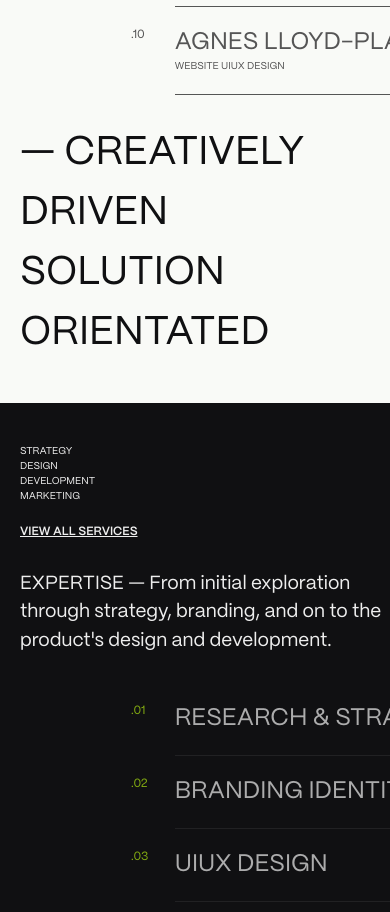
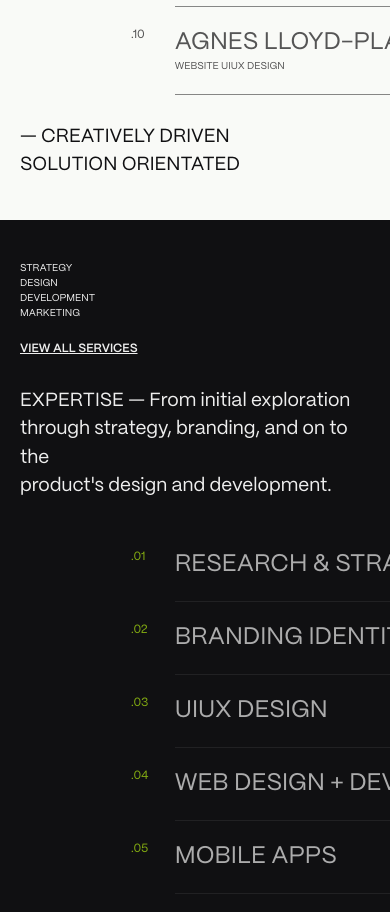
Before and after one commit to osas2211/inspirux-clone, a Next.js app: page / in a window 390 px wide. Shown: the part 2620-3532 px from the top of the page. Built offline with nearby package versions, Linux system fonts and the light colour scheme.

Commit message:
finish up services section

```diff
--- a/app/globals.css
+++ b/app/globals.css
@@ -63,3 +63,34 @@
 .screen-loader {
   clip-path: polygon(0 0, 100% 0, 100% 100%, 0 100%);
 }
+
+.line-bottom {
+  position: relative;
+  overflow-x: hidden;
+}
+
+.line-bottom::before {
+  position: absolute;
+  display: inline-block;
+  content: "";
+  width: 100%;
+  height: 1px;
+  background-color: #b3ec11;
+  bottom: 0;
+  left: 0;
+  transform: translateX(-120%);
+  transition: 0.8s;
+}
+
+.line-bottom:hover::before {
+  transform: translateX(0%);
+}
+
+.line-bottom:hover .rotate-icon {
+  transform: rotate(-45deg);
+  transition: 0.5s;
+}
+
+.rotate-icon {
+  transition: 0.5s;
+}
--- a/components/Services.tsx
+++ b/components/Services.tsx
@@ -3,7 +3,7 @@ import { useRevealLeft } from "@/hooks/useRevealLeft"
 import { useTextReveal } from "@/hooks/useTextReveal"
 import gsap from "gsap"
 import Link from "next/link"
-import React, { useEffect } from "react"
+import React, { useEffect, useState } from "react"
 
 export const Services = () => {
   const {} = useTextReveal(".services-text-reveal", false)
@@ -40,7 +40,10 @@ export const Services = () => {
         // end: "+=800px",
       },
     })
+    gsap.set(`.selected-service-inner`, { translateY: "-120%", height: 0 })
   }, [])
+
+  const [active, setActive] = useState(-1)
 
   return (
     <div>
@@ -96,7 +99,7 @@ export const Services = () => {
                 </span>
               </h2>
             </div>
-            <div className="md:hidden block">
+            <div className="md:hidden block pr-4">
               <h2 className="overflow-hidden">
                 <span className="services-text-reveal">
                   EXPERTISE — From initial exploration
@@ -119,21 +122,105 @@ export const Services = () => {
               id="selected-service-links"
             >
               {services.map((service, index) => {
+                const isActive = index === active
+
                 return (
                   <div
                     key={index}
                     className="uppercase w-full flex selected-service-link will-change-scroll cursor-pointer"
+                    onClick={() => {
+                      if (isActive) {
+                        setActive(-1)
+                        gsap.to(`.selected-service-inner-${index}`, {
+                          // translateY: "-120%",
+                          height: 0,
+                          ease: "power1.out",
+                          opacity: 0,
+                          duration: 0.5,
+                        })
+                      } else {
+                        gsap.to(`.selected-service-inner-${active}`, {
+                          // translateY: "-120%",
+                          height: 0,
+                          ease: "power1.out",
+                          opacity: 0,
+                          duration: 0.5,
+                        })
+                        setActive(index)
+                        gsap.to(`.selected-service-inner-${index}`, {
+                          translateY: 0,
+                          height: "auto",
+                          opacity: 1,
+                        })
+                      }
+                    }}
                   >
                     <p className="text-xs w-[50px] md:mt-[30px] mt-[20px] text-primary">
-                      .{index < 4 ? `0${index + 1}` : `${index + 1}`}
+                      .{index < 9 ? `0${index + 1}` : `${index + 1}`}
                     </p>
-                    <div className="w-full border-b-[1px] border-b-[#f9faf7]/10 md:py-10 py-5 md:pr-10 pr-5 flex items-center justify-between">
-                      <div>
-                        <p className="2xl:text-[64px] md:text-[52px] text-2xl">
-                          {service.title}
-                        </p>
+                    <div
+                      className={`w-full border-b-[1px] ${
+                        isActive ? "border-b-primary" : "border-b-[#f9faf7]/10"
+                      } md:py-10 py-5 md:pr-10 pr-5 flex items-center justify-between line-bottom ${
+                        isActive ? "before:bg-transparent" : "before:bg-primary"
+                      }`}
+                    >
+                      <div className="w-full">
+                        <div className="flex items-center justify-between w-full">
+                          <p className="2xl:text-[64px] md:text-[52px] text-2xl">
+                            {service.title}
+                          </p>
+                          <div
+                            className={`font-mono font-extralight transition-all duration-[0.5s] ${
+                              isActive ? "-rotate-45" : "rotate-0"
+                            }`}
+                          >
+                            +
+                          </div>
+                        </div>
+                        <div className="overflow-hidden transition-all">
+                          <div
+                            style={{
+                              textTransform: "none",
+                            }}
+                            className={`selected-service-inner selected-service-inner-${index}`}
+                          >
+                            <p
+                              className={`max-w-[550px] md:pt-[30px] pt-5 md:text-[16px] text-sm md:leading-[24px] leading-[22px]`}
+                            >
+                              We&apos;re like treasure hunters, uncovering gems
+                              of insight to chart your path to growth and
+                              genuine connections. With strategies as unique as
+                              fingerprints, we navigate complexities, turning
+                              challenges into stepping stones for success.
+                            </p>
+
+                            <div className="md:mt-20 mt-7 flex flex-wrap text-[#eee]/50 text-xs uppercase gap-1">
+                              <p className="border-[1px] border-[#eee]/50 px-3 py-2 rounded-full">
+                                app design
+                              </p>
+                              <p className="border-[1px] border-[#eee]/50 px-3 py-2 rounded-full">
+                                native app
+                              </p>
+                              <p className="border-[1px] border-[#eee]/50 px-3 py-2 rounded-full">
+                                prototype design
+                              </p>
+                              <p className="border-[1px] border-[#eee]/50 px-3 py-2 rounded-full">
+                                ui design
+                              </p>
+                              <p className="border-[1px] border-[#eee]/50 px-3 py-2 rounded-full">
+                                mobile app testing
+                              </p>
+                              <p className="border-[1px] border-[#eee]/50 px-3 py-2 rounded-full">
+                                app testing
+                              </p>
+                              <p className="border-[1px] border-[#eee]/50 px-3 py-2 rounded-full">
+                                react app
+                              </p>
+                            </div>
+                          </div>
+                        </div>
                       </div>
-                      <div>+</div>
                     </div>
                   </div>
                 )
--- a/components/Works.tsx
+++ b/components/Works.tsx
@@ -126,7 +126,7 @@ export const Works = () => {
                   <p className="text-xs w-[50px] md:mt-[30px] mt-[20px]">
                     .{index < 9 ? `0${index + 1}` : `${index + 1}`}
                   </p>
-                  <div className="w-full border-b-[1px] border-b-[#101012] md:py-10 py-5 md:pr-10 pr-5 flex items-center justify-between">
+                  <div className="w-full border-b-[1px] border-b-[#101012]/70 md:py-10 py-5 md:pr-10 pr-5 flex items-center justify-between line-bottom before:bg-black cursor-pointer">
                     <div>
                       <p className="2xl:text-[64px] md:text-[52px] text-2xl">
                         {work.title}
@@ -135,7 +135,7 @@ export const Works = () => {
                         {work.subText}
                       </p>
                     </div>
-                    <div>
+                    <div className="rotate-icon">
                       <ArrowRightIcon />
                     </div>
                   </div>
@@ -144,7 +144,7 @@ export const Works = () => {
             })}
 
             <div
-              className="text-[40px] uppercase md:mt-24 mt-7"
+              className="2xl:text-[40px] md:text-[32px] text-[19px] uppercase md:mt-24 mt-7"
               ref={textRevealScopeLg}
             >
               <h2 className="overflow-hidden">
```
